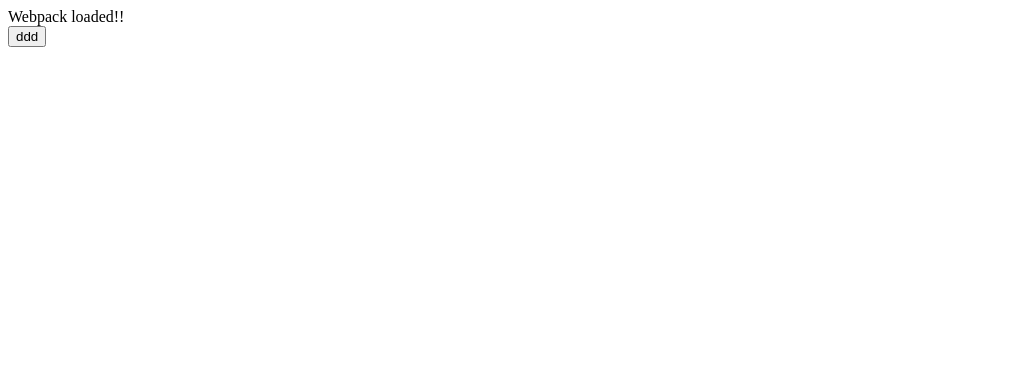
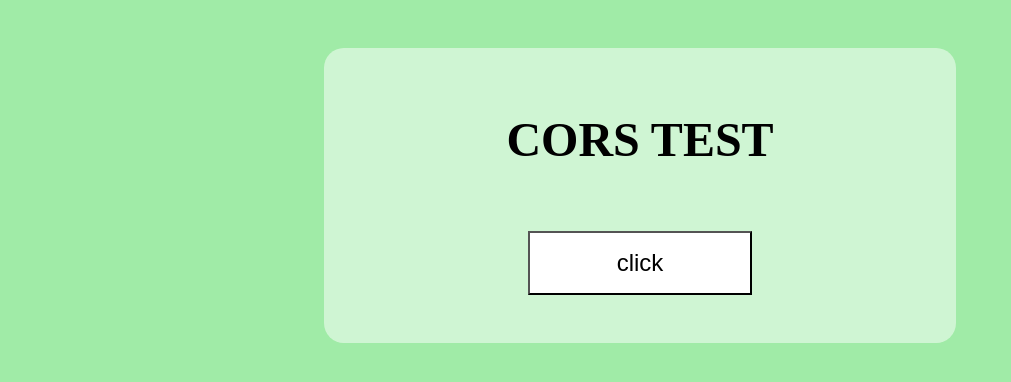
Before and after one commit to pozafly/CORS-TEST, a website built with webpack: page index.html in a window 1280 px wide. Shown: the whole page, without its empty margins (0-1011 px from the left). Built offline with nearby package versions, Linux system fonts and the light colour scheme.

Commit message:
틀 완성

```diff
--- a/index.html
+++ b/index.html
@@ -2,13 +2,20 @@
 <html lang="en">
 <head>
   <meta charset="UTF-8">
-  <title>Webpack Dev Server</title>
+  <title>CORS test</title>
+  <link href="style.css" rel="stylesheet"/>
 </head>
 <body>
   <div class="container">
-    TBD...
+    <div class="title">
+      CORS TEST
+    </div>
+
+    <div class="content">
+      <button class="btn">click</button>
+      <div class="result"></div>
+    </div>
+
   </div>
-  <div class="content"></div>
-  <button class="btn">ddd</button>
 </body>
 </html>
--- a/index.js
+++ b/index.js
@@ -1,30 +1,16 @@
 import axios from 'axios';
 
-const div = document.querySelector('.container');
-div.innerHTML = 'Webpack loaded!!';
+const content = document.querySelector('.content');
+const result = document.querySelector('.result');
 
-const btn = document.querySelector('.btn')
+const btn = document.querySelector('.btn');
+
 btn.addEventListener('click', () => {
-  // console.log('누ㅡㄹ리')
-  // fetch('http://localhost:3000/a', {
-  //   method: 'GET',
-  //   // headers: {
-  //   //   'Content-Type': 'application/json',
-  //   // },
-  // }).then(data => {
-  //   console.log(data);
-  // }).catch(error => {
-  //   console.log(error)
-  //   div.innerHTML = error
-  // })
-  axios.get('http://localhost:3000/api/name').then((data) => {
+  axios.get('http://localhost:3000/').then((data) => {
     console.log(data);
-    div.innerHTML = data.data.map(item => item.name);
+    result.innerHTML = data.data.map(item => item.name);
   }).catch(error => {
     console.log(error);
-    console.log(error.response)
-    div.innerHTML = error
+    result.innerHTML = error;
   });
-
-
 });
--- /dev/null
+++ b/style.css
@@ -0,0 +1,39 @@
+html {
+  background-color: rgb(160, 235, 167);
+}
+
+.container {
+  /* background-color: #fff; */
+  background-color: rgba( 255, 255, 255, 0.5 );
+  display: flex;
+  flex-direction: column;
+  margin: 3rem auto;
+  width: 50%;
+  border-radius: 20px;
+}
+
+.title {
+  display: flex;
+  align-items: center;
+  justify-content: center;
+  margin: 4rem 0;
+  font-size: 3rem;
+  font-weight: 650;
+}
+
+.content {
+  margin: 0 auto 2rem;
+  text-align: center;
+}
+
+.btn {
+  background-color: #fff;
+  width: 14rem;
+  height: 4rem;
+  font-size: 1.5rem;
+  margin-bottom: 1rem;
+}
+
+.result {
+
+}
--- a/webpack.config.js
+++ b/webpack.config.js
@@ -21,11 +21,10 @@ module.exports = {
     //   });
     // },
     proxy: {
-      '/api': {
-        target: 'http://localhost:3000',
-        changeOrigin: true,
-        // pathRewrite: { '^/api': '' },
-      },
+      // '/api': {
+      //   target: 'http://localhost:3000',
+      //   changeOrigin: true,
+      // },
     },
   },
   plugins: [
```
Also changed, not shown: ExpressServer/app.js (+5 -3 lines).
